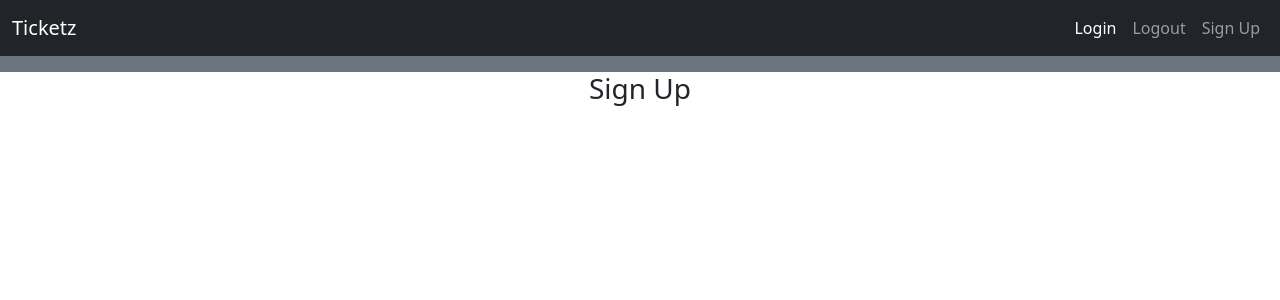
After one commit to agarh16/Project_Ticketz, a Flask app: template website/templates/sign_up.html in a window 1280 px wide. The commit adds this page. Shown: the top 300 px of the page. Run offline with Flask 3, Linux system fonts and the light colour scheme; the template is opened without the code that fills it, so the values that code supplies are empty.

Commit message:
updates to routes

```diff
--- a/website/templates/base.html
+++ b/website/templates/base.html
@@ -1,29 +1,34 @@
-<!DOCTYPE html>
-</html>
+<!doctype html>
+<html>
     <head>
         <meta charset="utf-8" />
-        <meta name="viewport" content="width=device-width, initial-scale=1">
-        <link href="https://cdn.jsdelivr.net/npm/bootstrap@5.3.2/dist/css/bootstrap.min.css"
-              rel="stylesheet"
-              integrity="sha384-T3c6CoIi6uLrA9TneNEoa7RxnatzjcDSCmG1MXxSR1GAsXEV/Dwwykc2MPK8M2HN"
-              crossorigin="anonymous">
+        <meta name="viewport" content="width=device-width, initial-scale=1" />
         <title>{% block title %}Home{% endblock %}</title>
+        <link href="https://cdn.jsdelivr.net/npm/bootstrap@5.3.2/dist/css/bootstrap.min.css" rel="stylesheet" integrity="sha384-T3c6CoIi6uLrA9TneNEoa7RxnatzjcDSCmG1MXxSR1GAsXEV/Dwwykc2MPK8M2HN" crossorigin="anonymous">
     </head>
     <body>
         <nav class="navbar navbar-expand-lg navbar-dark bg-dark">
-            <button class="navbar-toggle" type="button" data-toggle="collapse" data-target="#navbar">
-                <span class="navbar-toggler-icon"></span>
-            </button>
+            <div class="container-fluid">
+                <a class="navbar-brand" href="/">Ticketz</a>
+                <button class="navbar-toggler" type="button" data-bs-toggle="collapse" data-bs-target="#navbar" aria-controls="navbar" aria-expanded="false" aria-label="Toggle navigation">
+                    <span class="navbar-toggler-icon"></span>
+                </button>
+                <div class="collapse navbar-collapse justify-content-end" id="navbar">
+                    <div class="navbar-nav">
+                        <a class="nav-link active" id="login" href="/login">Login</a>
+                        <a class="nav-link" id="logout" href="/logout">Logout</a>
+                        <a class="nav-link" id="signUp" href="/sign-up">Sign Up</a>
+                    </div>
+                </div>
+            </div>
+        </nav>
+        <nav class="navbar navbar-expand-lg bg-secondary">
+            <div class="container-fluid">
 
         </nav>
-        <script src="https://cdn.jsdelivr.net/npm/bootstrap@5.3.2/dist/js/bootstrap.bundle.min.js"
-                integrity="sha384-C6RzsynM9kWDrMNeT87bh95OGNyZPhcTNXj1NW7RuBCsyN/o0jlpcV8Qyq46cDfL"
-                crossorigin="anonymous"></script>
-        <script src="https://cdn.jsdelivr.net/npm/@popperjs/core@2.11.8/dist/umd/popper.min.js"
-                integrity="sha384-I7E8VVD/ismYTF4hNIPjVp/Zjvgyol6VFvRkX/vR+Vc4jQkC+hVqc2pM8ODewa9r"
-                crossorigin="anonymous"></script>
-        <script src="https://cdn.jsdelivr.net/npm/bootstrap@5.3.2/dist/js/bootstrap.min.js"
-                integrity="sha384-BBtl+eGJRgqQAUMxJ7pMwbEyER4l1g+O15P+16Ep7Q9Q+zqX6gSbd85u4mG4QzX+"
-                crossorigin="anonymous"></script>
+        <div class="container">
+        {% block content %}        {% endblock %}
+        </div>
+        <script src="https://cdn.jsdelivr.net/npm/bootstrap@5.3.2/dist/js/bootstrap.bundle.min.js" integrity="sha384-C6RzsynM9kWDrMNeT87bh95OGNyZPhcTNXj1NW7RuBCsyN/o0jlpcV8Qyq46cDfL" crossorigin="anonymous"></script>
     </body>
 </html>
--- /dev/null
+++ b/website/templates/client.html
@@ -0,0 +1,4 @@
+{% extends "base.html" %}{% block title %}Client{% endblock%}
+
+
+{% block content %}<h1>This is the home page for client</h1>{% endblock %}
--- /dev/null
+++ b/website/templates/employee.html
@@ -0,0 +1,4 @@
+{% extends "base.html" %}{% block title %}Employee{% endblock%}
+
+
+{% block content %}<h1>This is the home page for employee</h1>{% endblock %}
--- /dev/null
+++ b/website/templates/home.html
@@ -0,0 +1,3 @@
+{% extends "base.html" %} {% block title %}Home{% endblock %}
+
+{% block content %}<h1>This is the home page</h1>{% endblock %}
--- /dev/null
+++ b/website/templates/sign_up.html
@@ -0,0 +1,11 @@
+{% extends "base.html" %} {% block title %}Sign Up{% endblock %}
+
+{% block content %}
+<form method="POST">
+    <h3 align="center">Sign Up</h3>
+    <div class="form group">
+
+    </div>
+</form>
+
+{% endblock %}
--- a/website/views.py
+++ b/website/views.py
@@ -1,8 +1,8 @@
 # Store all the main views or the URL endpoints
-from flask import Blueprint
+from flask import Blueprint, render_template
 
 views = Blueprint('views', __name__)
 
 @views.route('/')
 def home():
-    return "<h1>Test</h1>"
+    return render_template("home.html")
```
